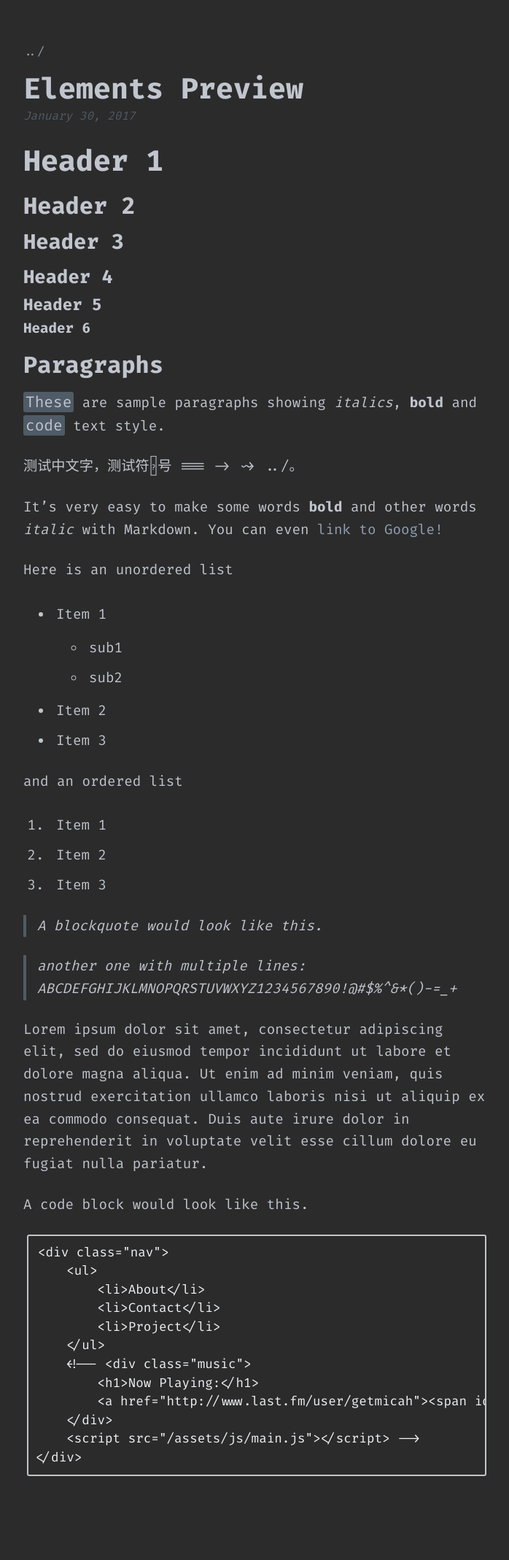
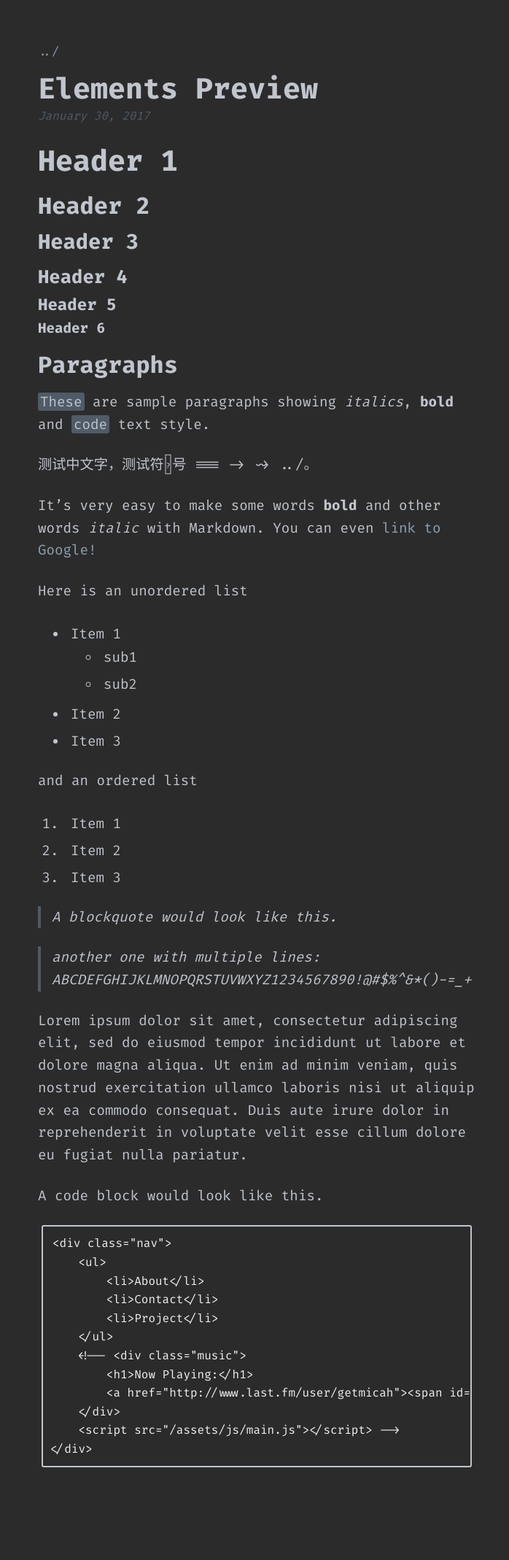
Before and after one commit to wyudong/blog, a Jekyll site: the page built from _posts/2017-01-30-elements-preview.md, in a window 1280 px wide. Shown: the whole page at 73% size, without its empty margins (288-986 px from the left). Built offline with Jekyll 4.4.1, drawn with Linux system fonts in a browser that asks for light colours.

Commit message:
Change size and width

```diff
--- a/_sass/_variables.scss
+++ b/_sass/_variables.scss
@@ -30,7 +30,7 @@ $color-code: $base07;
 $color-code-background: $base02;
 
 $font-size-default: 1em;
-$font-size-code: 1.1em;
+$font-size-code: 1em;
 $font-size-main: 1.2em;
 $font-size-h6: 1.2em;
 $font-size-h5: 1.4em;
@@ -42,6 +42,8 @@ $font-size-header: 3.5em;
 
 $line-height-default: 1.4em;
 $line-height-main: 1.6em;
+$line-height-list: $line-height-default;
 
 // Breakpoint
-$br: 640px;
+$max-width: 600px;
+$br: $max-width;
--- a/assets/css/main.scss
+++ b/assets/css/main.scss
@@ -47,7 +47,7 @@ blockquote {
  * CSS class
  */
 .wrapper {
-    max-width: 640px;
+    max-width: $max-width;
     margin: auto;
     padding: 60px 30px;
     @media screen and (max-width: $br) {
@@ -165,7 +165,6 @@ blockquote {
         }
 
         ol, ul {
-            margin-top: 10px;
             margin-bottom: 20px;
             font-size: $font-size-main;
         }
@@ -188,10 +187,10 @@ blockquote {
 
         ol, ul {
             li {
-                line-height: $line-height-main;
+                line-height: $line-height-list;
                 padding: 5px;
                 @media screen and (max-width: $br) {
-                    padding: 10px 0;
+                    padding: 5px 0;
                 }
             }
             @media screen and (max-width: $br) {
```
